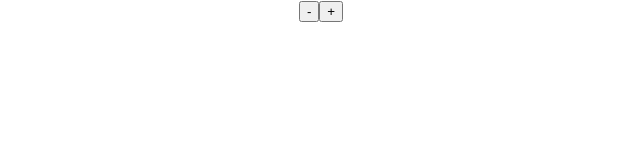
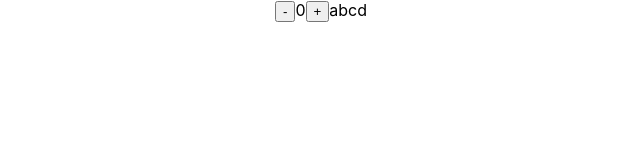
Before and after one commit to mateomh/ReactHooks, a React (Create React App) app: page / in a window 1280 px wide. Shown: the top 160 px of the page, without its empty margins (319-959 px from the left). Built offline with nearby package versions, Linux system fonts and the light colour scheme; the HTML template or start-up script is replaced by a standard one.

Commit message:
useState hook reverted to handle the separated states

```diff
--- a/src/components/UseStateHook.js
+++ b/src/components/UseStateHook.js
@@ -4,28 +4,21 @@ const UseStateHook = () => {
   const [id, setId] = useState("abcd");
 
   const handleAdd = () => {
-    setCount((prev) => {
-      return(
-        {...prev, num: prev.num + 1}
-      )
-    });
+    setCount((prev) => prev + 1)
     console.log(count);
   }
 
   const handleSubstract = () => {
-    setCount((prev) => {
-      return(
-        {...prev, num: prev.num - 1}
-      )
-    });
+    setCount((prev) => prev - 1)
     console.log(count);
   }
 
   return (
     <div className="App">
       <button onClick={handleSubstract}>-</button>
-      <span>{count.num}</span>
+      <span>{count}</span>
       <button onClick={handleAdd}>+</button>
+      <span>{id}</span>
     </div>
   );
 }
```
